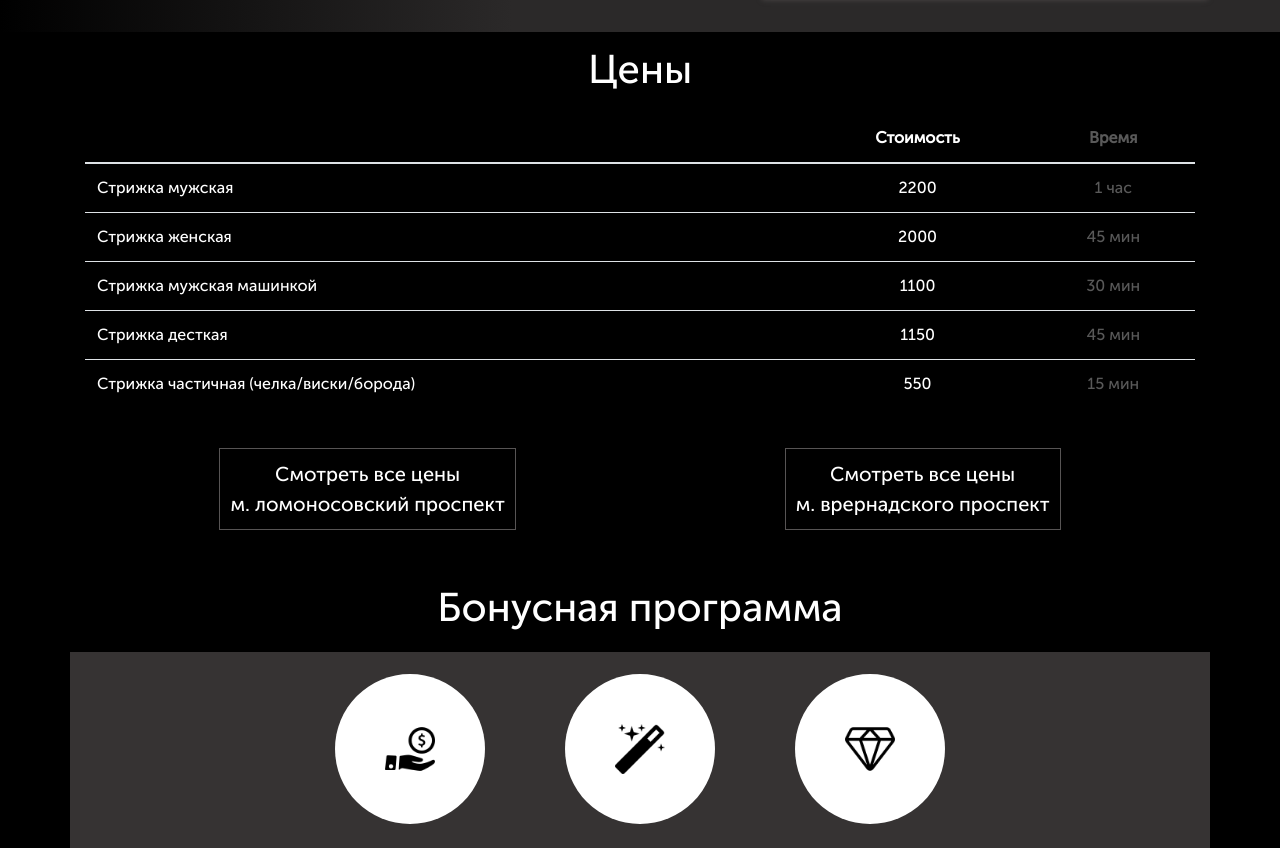
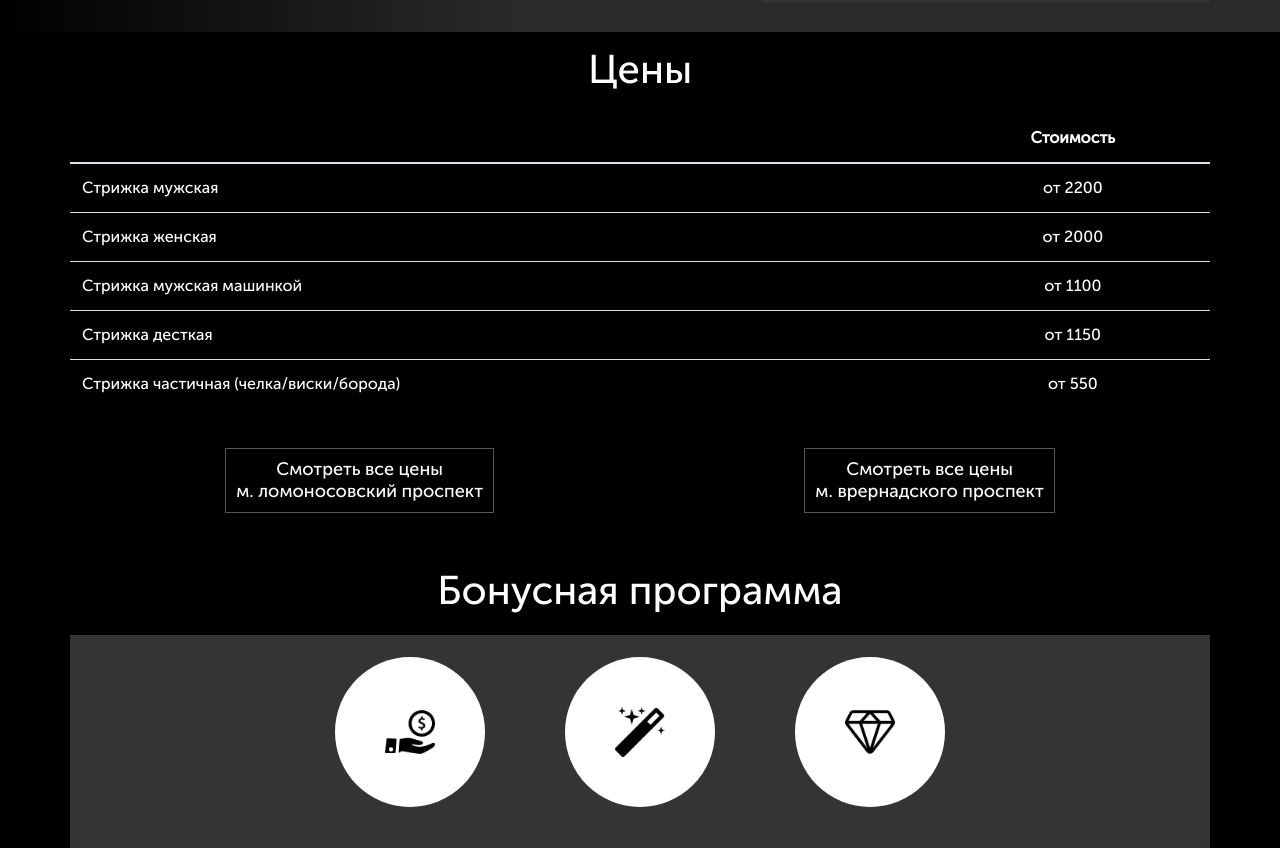
Before and after one commit to IamLeha/CelebrityNail, a website: page index.html in a window 1280 px wide. Shown: the part 1843-2691 px from the top of the page. Drawn offline with Linux system fonts and the light colour scheme.

Commit message:
main price

```diff
--- a/index.html
+++ b/index.html
@@ -154,34 +154,28 @@
                                 <tr>
                                     <th scope="col"> </th>
                                     <th scope="col">Стоимость</th>
-                                    <th scope="col">Время</th>
                                 </tr>
                             </thead>
                             <tbody>
                                 <tr>
                                     <td>Стрижка мужская</td>
-                                    <td>2200</td>
-                                    <td>1 час</td>
+                                    <td>от 2200</td>
                                 </tr>
                                 <tr>
                                     <td>Стрижка женская</td>
-                                    <td>2000</td>
-                                    <td>45 мин</td>
+                                    <td>от 2000</td>
                                 </tr>
                                 <tr>
                                     <td>Стрижка мужская машинкой</td>
-                                    <td>1100</td>
-                                    <td>30 мин</td>
+                                    <td>от 1100</td>
                                 </tr>
                                 <tr>
                                     <td>Стрижка десткая</td>
-                                    <td>1150</td>
-                                    <td>45 мин</td>
+                                    <td>от 1150</td>
                                 </tr>
                                 <tr>
                                     <td>Стрижка частичная (челка/виски/борода)</td>
-                                    <td>550</td>
-                                    <td>15 мин</td>
+                                    <td>от 550</td>
                                 </tr>
                             </tbody>
                         </table>
--- a/sass/base/_typography.scss
+++ b/sass/base/_typography.scss
@@ -53,7 +53,7 @@ th {
     text-align: center !important;
 }
 
-th:last-child {
+th:nth-child(3) {
     color: #b1b1b180;
 }
 
@@ -61,6 +61,6 @@ tr td:not(:first-child) {
     text-align: center !important;
 }
 
-tr td:last-child {
+tr td:nth-child(3) {
     color: #b1b1b180;
 }
--- a/sass/pages/_home.scss
+++ b/sass/pages/_home.scss
@@ -304,7 +304,15 @@
     padding: 10px;
     border: 1px solid #575454;
     text-align: center;
-    font-size: 20px;
+    font-size: 18px;
+    line-height: 1.2;
+}
+
+.main-container {
+    &__mainPrice--midle {
+        padding-left: 0;
+        padding-right: 0;
+    }
 }
 
 /*Media*/
@@ -516,16 +524,17 @@
         padding: 3% 0 3% 0;
     }
 
-    .linkPrice{
+    .linkPrice {
         display: flex;
         flex-direction: column;
     }
 
-    .linkPrice a{
-        width: 100%;
+    .linkPrice a {
+        width: 90%;
+        margin: 0 auto;
     }
 
-    .linkPrice a:nth-child(2){
+    .linkPrice a:nth-child(2) {
         margin-top: 30px;
     }
 }
```
Also changed, not shown: css/main.css.
